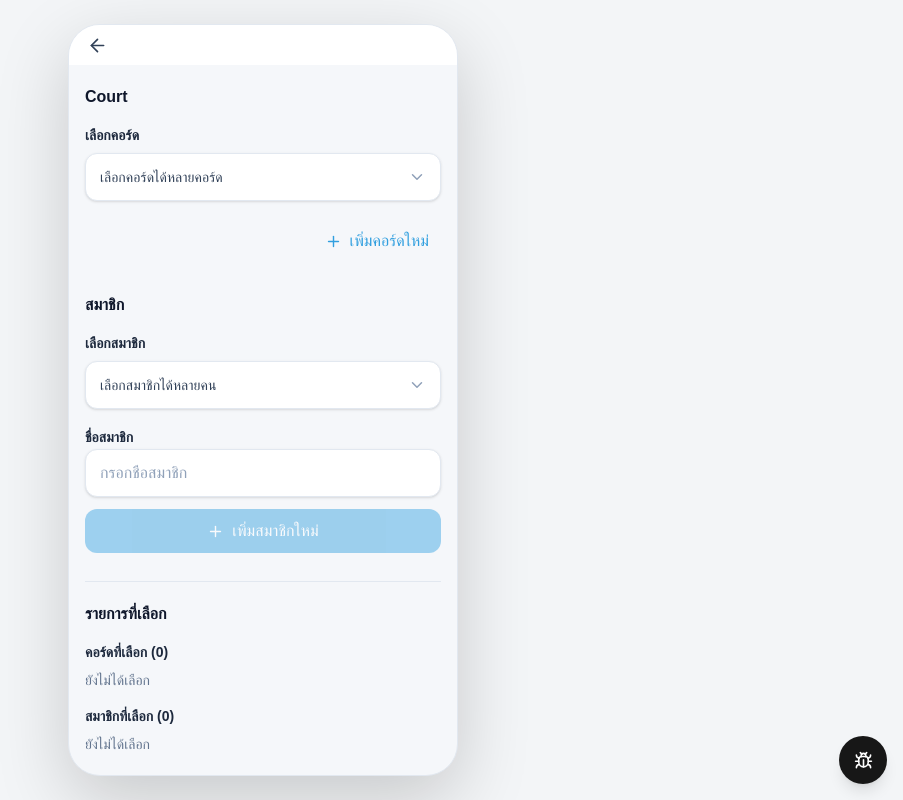
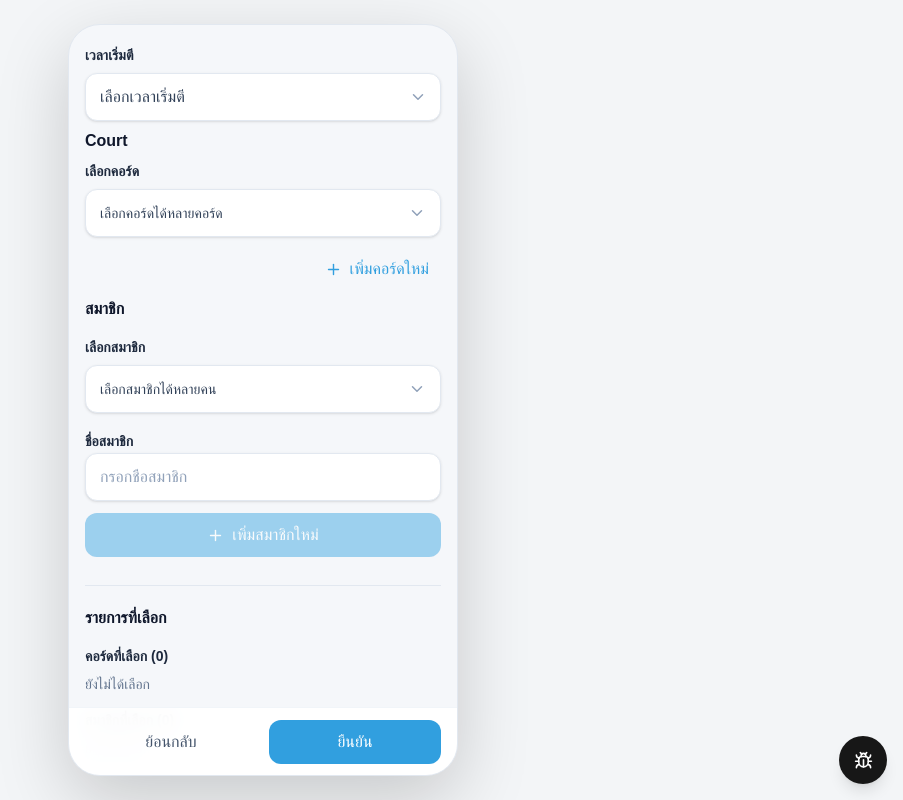
Before and after one commit to atip-mecode/btm, a Next.js app: page /new in a window 1280 px wide. Shown: the whole page, without its empty margins (377-1280 px from the left). Built offline with nearby package versions, Linux system fonts and the light colour scheme.

Commit message:
Improve new match setup summary and actions

```diff
--- a/src/app/new/page.tsx
+++ b/src/app/new/page.tsx
@@ -1,14 +1,14 @@
 import { CleanLayout } from "@/components/layout/CleanLayout";
-import { TopNavigation } from "@/components/layout/TopNavigation";
+import { BottomActionNavigation } from "@/components/layout/BottomActionNavigation";
 import { NewFlow } from "@/features/courts/components/NewFlow";
 
 export default function NewPage() {
   return (
     <CleanLayout>
-      <TopNavigation />
-      <main aria-label="สร้างรายการใหม่" className="flex-1">
+      <main aria-label="สร้างรายการใหม่" className="min-h-0 flex-1 overflow-y-auto pb-[calc(84px+env(safe-area-inset-bottom))]">
         <NewFlow />
       </main>
+      <BottomActionNavigation />
     </CleanLayout>
   );
 }
--- a/src/components/forms/SelectedChips.tsx
+++ b/src/components/forms/SelectedChips.tsx
@@ -7,9 +7,10 @@ type SelectedChipsProps<T extends SelectOption> = {
   label: string;
   items: T[];
   onRemove: (id: string) => void;
+  formatItemLabel?: (item: T) => string;
 };
 
-export function SelectedChips<T extends SelectOption>({ label, items, onRemove }: SelectedChipsProps<T>) {
+export function SelectedChips<T extends SelectOption>({ label, items, onRemove, formatItemLabel = (item) => item.name }: SelectedChipsProps<T>) {
   return (
     <section aria-live="polite" className="space-y-2">
       <h2 className="text-sm font-semibold text-slate-800">{label} ({items.length})</h2>
@@ -17,8 +18,8 @@ export function SelectedChips<T extends SelectOption>({ label, items, onRemove }
         <ul className="flex flex-wrap gap-2">
           {items.map((item) => (
             <li key={item.id} className="inline-flex min-h-9 items-center gap-1.5 rounded-full border border-sky-100 bg-white py-1 pl-3 pr-1.5 text-sm text-slate-700 shadow-sm">
-              {item.name}
-              <button type="button" aria-label={`นำ ${item.name} ออกจากรายการที่เลือก`} onClick={() => onRemove(item.id)} className="flex size-6 items-center justify-center rounded-full text-slate-400 hover:bg-slate-100 hover:text-slate-700">
+              {formatItemLabel(item)}
+              <button type="button" aria-label={`นำ ${formatItemLabel(item)} ออกจากรายการที่เลือก`} onClick={() => onRemove(item.id)} className="flex size-6 items-center justify-center rounded-full text-slate-400 hover:bg-slate-100 hover:text-slate-700">
                 <X aria-hidden="true" size={14} />
               </button>
             </li>
--- /dev/null
+++ b/src/components/layout/BottomActionNavigation.tsx
@@ -0,0 +1,23 @@
+"use client";
+
+import { useRouter } from "next/navigation";
+
+export function BottomActionNavigation() {
+  const router = useRouter();
+
+  return (
+    <nav aria-label="การทำรายการ" className="fixed inset-x-0 bottom-0 z-30 mx-auto flex h-[calc(68px+env(safe-area-inset-bottom))] w-full max-w-[430px] items-center justify-between gap-3 border-t border-slate-100 bg-white/95 px-4 pb-[env(safe-area-inset-bottom)] backdrop-blur-md sm:absolute sm:max-w-none">
+      <button
+        type="button"
+        onClick={() => router.back()}
+        className="flex min-h-11 flex-1 items-center justify-center rounded-xl px-4 text-sm font-semibold text-slate-600 transition-colors hover:bg-slate-100 active:bg-slate-200"
+      >ย้อนกลับ</button>
+      <button
+        type="button"
+        className="flex min-h-11 flex-1 items-center justify-center rounded-xl bg-primary px-4 text-sm font-semibold text-white transition-opacity hover:opacity-90 active:opacity-80"
+      >
+        ยืนยัน
+      </button>
+    </nav>
+  );
+}
--- a/src/features/courts/components/CourtForm.tsx
+++ b/src/features/courts/components/CourtForm.tsx
@@ -1,7 +1,7 @@
 "use client";
 
 import { useState, type FormEvent } from "react";
-import { Plus } from "lucide-react";
+import { ChevronDown, Plus } from "lucide-react";
 import { MultiSelectField } from "@/components/forms/MultiSelectField";
 import { createSuggestedCourtName, type AddCourtData, type CourtActionErrorCode } from "@/features/courts/actions/courtActions";
 import type { Court } from "@/features/courts/data/courtRepository";
@@ -10,13 +10,15 @@ import type { ActionResult } from "@/lib/actionResult";
 type CourtFormProps = {
   courts: Court[];
   selectedCourtIds: string[];
+  startHour: string;
   isLoading: boolean;
   error: string | null;
+  onStartHourChange: (hour: string) => void;
   toggleCourt: (id: string) => Promise<ActionResult<string[], CourtActionErrorCode>>;
   addCourt: (input: { name: string; hours: number }) => Promise<ActionResult<AddCourtData, CourtActionErrorCode>>;
 };
 
-export function CourtForm({ courts, selectedCourtIds, isLoading, error, toggleCourt, addCourt }: CourtFormProps) {
+export function CourtForm({ courts, selectedCourtIds, startHour, isLoading, error, onStartHourChange, toggleCourt, addCourt }: CourtFormProps) {
   const [isAddFormOpen, setIsAddFormOpen] = useState(false);
   const [courtName, setCourtName] = useState(createSuggestedCourtName);
   const [hours, setHours] = useState("1");
@@ -31,7 +33,25 @@ export function CourtForm({ courts, selectedCourtIds, isLoading, error, toggleCo
   }
 
   return (
-    <section className="space-y-4">
+    <section className="flex flex-col gap-2">
+      <div className="flex flex-col gap-2">
+        <label htmlFor="start-hour" className="text-sm font-semibold text-slate-800">เวลาเริ่มตี</label>
+        <div className="relative">
+          <select
+            id="start-hour"
+            value={startHour}
+            onChange={(event) => onStartHourChange(event.target.value)}
+            className="h-12 w-full appearance-none rounded-xl border border-slate-200 bg-white px-3.5 pr-10 text-sm text-slate-700 shadow-sm outline-none transition focus:border-sky-400 focus:ring-4 focus:ring-sky-100"
+          >
+            <option value="">เลือกเวลาเริ่มตี</option>
+            {Array.from({ length: 24 }, (_, hour) => {
+              const value = String(hour).padStart(2, "0");
+              return <option key={value} value={value}>{value}:00</option>;
+            })}
+          </select>
+          <ChevronDown aria-hidden="true" size={18} className="pointer-events-none absolute right-3.5 top-1/2 -translate-y-1/2 text-slate-400" />
+        </div>
+      </div>
       <h2 className="text-base font-semibold text-slate-900">Court</h2>
       <MultiSelectField
         id="court-select"
--- a/src/features/courts/components/NewFlow.tsx
+++ b/src/features/courts/components/NewFlow.tsx
@@ -1,5 +1,6 @@
 "use client";
 
+import { useState } from "react";
 import { CourtForm } from "@/features/courts/components/CourtForm";
 import { useCourts } from "@/features/courts/hooks/useCourts";
 import { MemberForm } from "@/features/members/components/MemberForm";
@@ -7,6 +8,7 @@ import { useMembers } from "@/features/members/hooks/useMembers";
 import { SelectedChips } from "@/components/forms/SelectedChips";
 
 export function NewFlow() {
+  const [startHour, setStartHour] = useState("");
   const courtState = useCourts();
   const memberState = useMembers();
   const selectedCourts = courtState.courts.filter((court) => courtState.selectedCourtIds.includes(court.id));
@@ -14,13 +16,18 @@ export function NewFlow() {
 
   return (
     <div className="space-y-7 px-4 pb-8 pt-5">
-      <section aria-label="ตั้งค่าคอร์ดและสมาชิก" className="space-y-7">
-        <CourtForm {...courtState} />
+      <section aria-label="ตั้งค่าคอร์ดและสมาชิก" className="flex flex-col gap-1">
+        <CourtForm {...courtState} startHour={startHour} onStartHourChange={setStartHour} />
         <MemberForm {...memberState} />
       </section>
       <section aria-label="สรุปรายการที่เลือก" className="space-y-4 border-t border-slate-200 pt-5">
         <h2 className="text-base font-semibold text-slate-900">รายการที่เลือก</h2>
-        <SelectedChips label="คอร์ดที่เลือก" items={selectedCourts} onRemove={(id) => void courtState.toggleCourt(id)} />
+        <SelectedChips
+          label="คอร์ดที่เลือก"
+          items={selectedCourts}
+          formatItemLabel={(court) => `${court.name} (${court.hours} ชม.)`}
+          onRemove={(id) => void courtState.toggleCourt(id)}
+        />
         <SelectedChips label="สมาชิกที่เลือก" items={selectedMembers} onRemove={(id) => void memberState.toggleMember(id)} />
       </section>
     </div>
```
